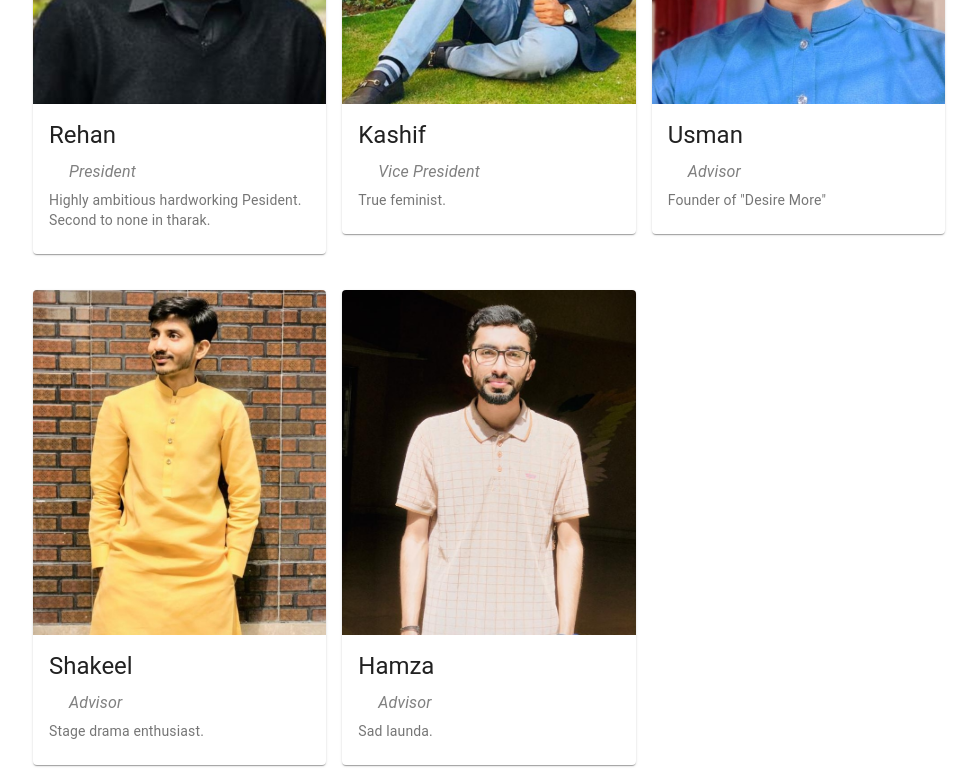
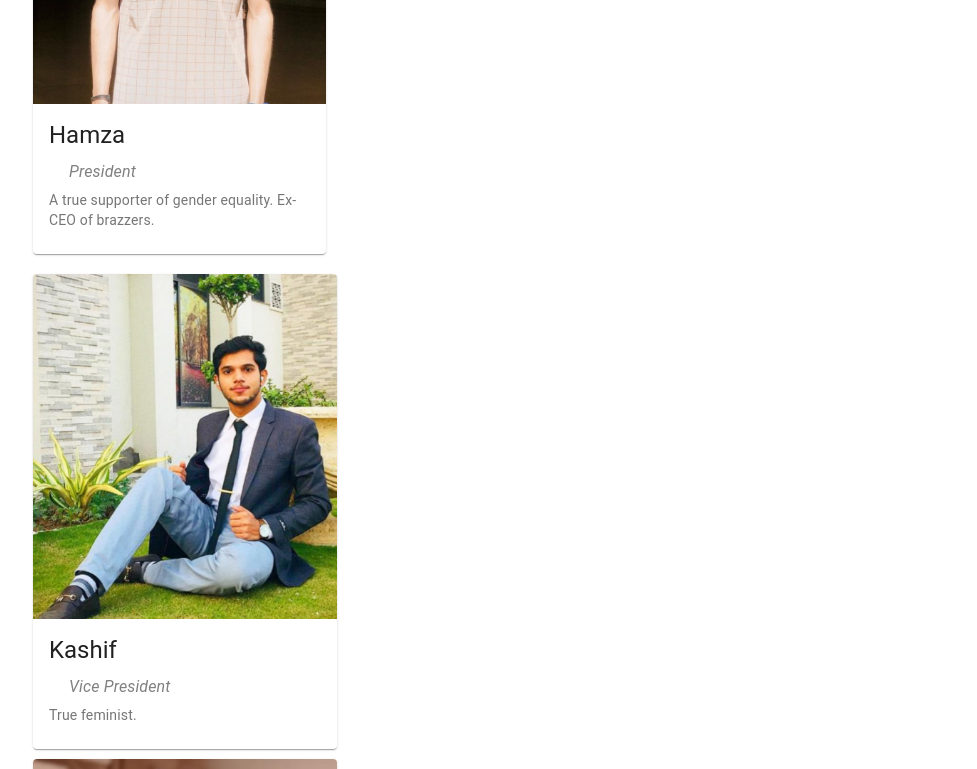
Before and after one commit to testvers/ts, a Gatsby site: page /about in a window 1280 px wide. Shown: the part 480-1249 px from the top of the page, without its empty margins (151-1128 px from the left). Built offline with nearby package versions, Linux system fonts and the light colour scheme; Gatsby itself is replaced by a stand-in of ours.

Commit message:
Update about.tsx

```diff
--- a/src/pages/about.tsx
+++ b/src/pages/about.tsx
@@ -43,11 +43,12 @@ const AboutUs: FC = () => {
           <Grid item xs={12} sm={12} md={6} lg={4} xl={4}>
             <Cards
               alt="President"
-              title="Rehan"
+              title="Hamza"
               post="President"
-              description="Highly ambitious hardworking Pesident. Second to none in tharak."
-              img={Rehan}
+              description='A true supporter of gender equality. Ex-CEO of brazzers.'
+              img={Hamza}
             />
+          </Grid>
           </Grid>
           <Grid item xs={12} sm={12} md={6} lg={4} xl={4}>
             <Cards
@@ -78,13 +79,12 @@ const AboutUs: FC = () => {
           </Grid>
           <Grid item xs={12} sm={12} md={6} lg={4} xl={4}>
             <Cards
-              alt="Advisor"
-              title="Hamza"
-              post="Advisor"
-              description='Sad launda.'
-              img={Hamza}
+              alt="Founder"
+              title="Rehan"
+              post="Founder"
+              description="Highly ambitious hardworking Founder. Second to none in tharak."
+              img={Rehan}
             />
-          </Grid>
         </Grid>
       </div>
     </Container>
```
